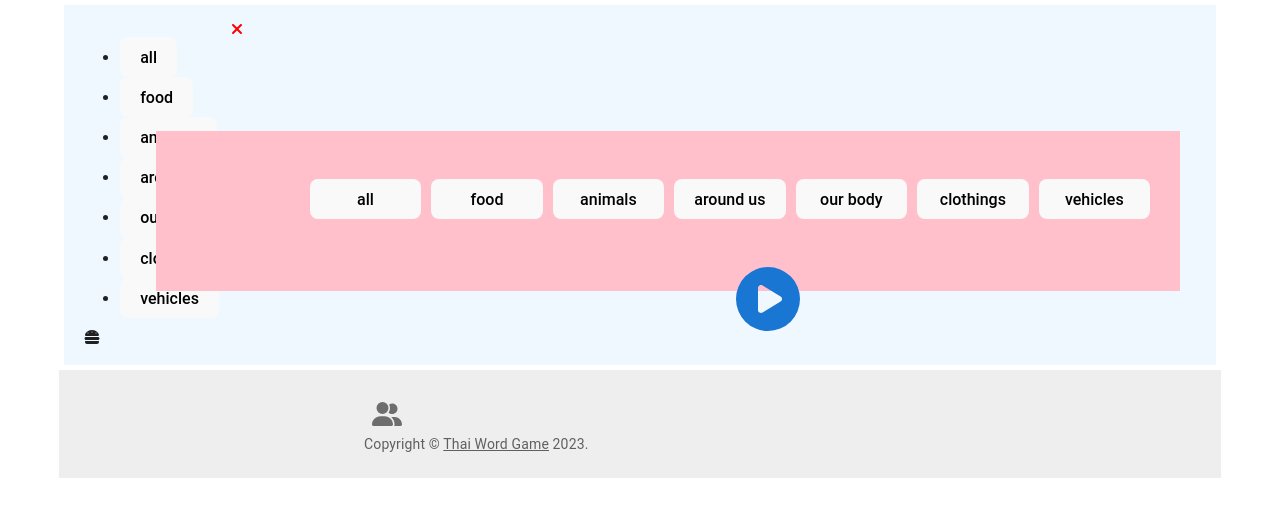
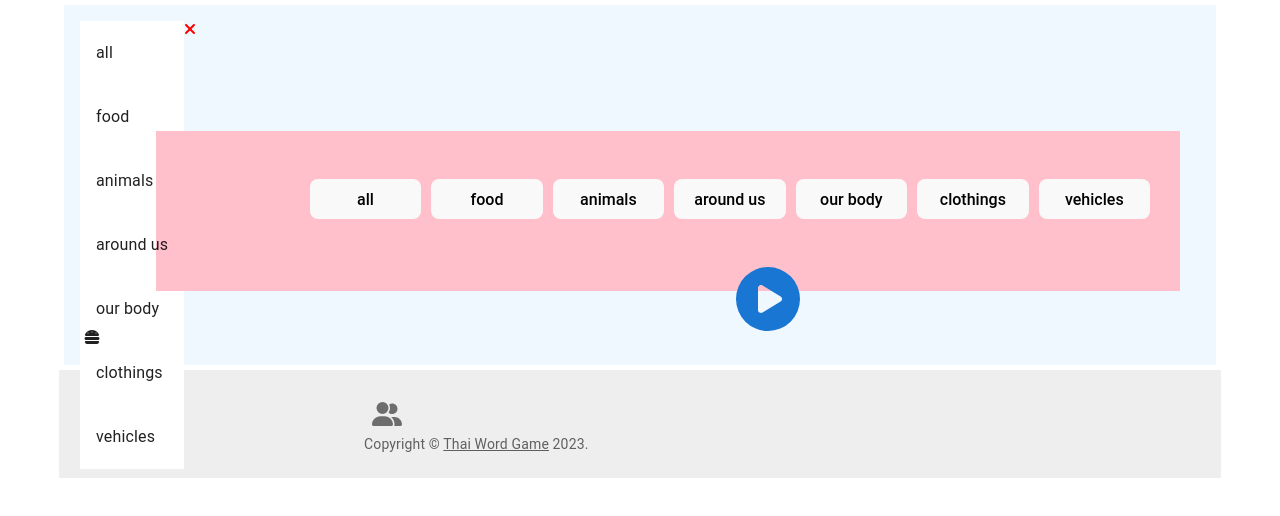
Before and after one commit to pattpjy/word-game-typescript, a React (Vite) app: page /game in a window 1280 px wide. Both pictures are taken after a click on the icon 92 px from the left and 337 px from the top of the page. Shown: the top 516 px of the page. Built offline with nearby package versions, Linux system fonts and the light colour scheme.

Commit message:
add mui to catBar component

```diff
--- a/src/components/CatBar/CatBar.tsx
+++ b/src/components/CatBar/CatBar.tsx
@@ -1,4 +1,10 @@
 import React from "react";
+import List from "@mui/material/List";
+import ListItem from "@mui/material/ListItem";
+import ListItemButton from "@mui/material/ListItemButton";
+import ListItemText from "@mui/material/ListItemText";
+
+import Box from "@mui/material/Box";
 
 interface CatBarProps {
   categories: string[];
@@ -14,16 +20,23 @@ export const CatBar: React.FC<CatBarProps> = ({
   };
 
   return (
-    <ul className="nav-bar">
-      {categories.map((categories) => {
-        return (
-          <li key={categories}>
-            <button onClick={() => handleCategorySelection(categories)}>
-              {categories}
-            </button>
-          </li>
-        );
-      })}
-    </ul>
+    <Box sx={{ width: "100%", maxWidth: 360, bgcolor: "background.paper" }}>
+      <nav aria-label="category selections bar">
+        {categories.map((categories) => {
+          return (
+            <List>
+              <ListItem disablePadding>
+                <ListItemButton
+                  key={categories}
+                  onClick={() => handleCategorySelection(categories)}
+                >
+                  <ListItemText primary={categories} />
+                </ListItemButton>
+              </ListItem>
+            </List>
+          );
+        })}
+      </nav>
+    </Box>
   );
 };
```
